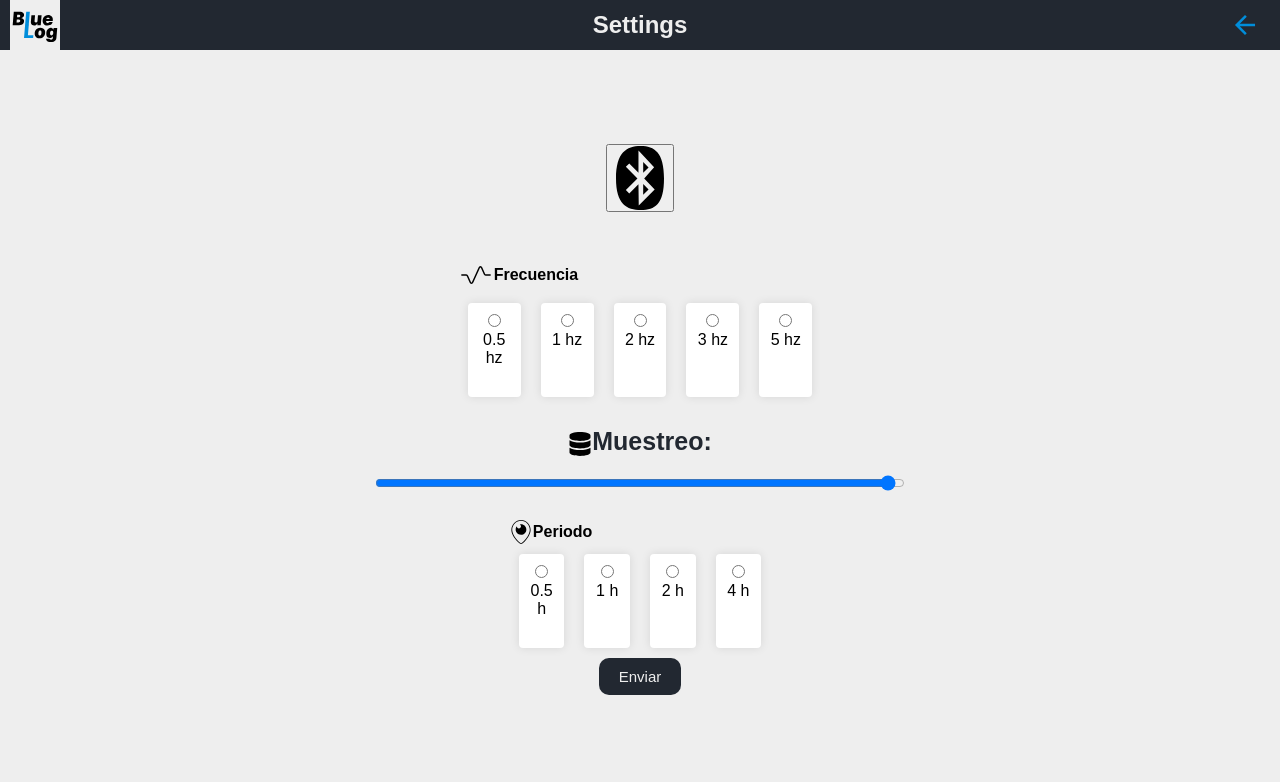
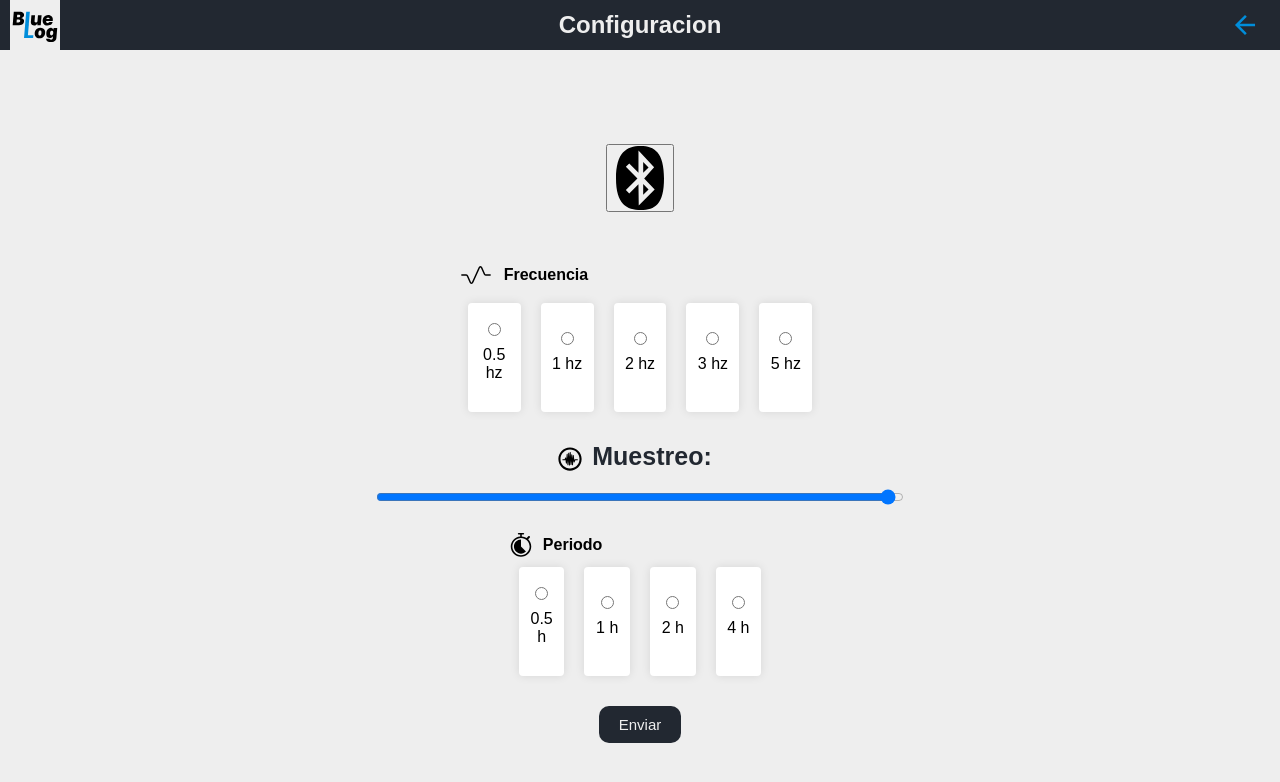
Before and after one commit to jdavidram/bluelog, a React (Create React App) app: page /#/set in a window 1280 px wide. Shown: the top 782 px of the page. Built offline with nearby package versions, Linux system fonts and the light colour scheme.

Commit message:
Espanglish

```diff
--- a/src/App/App.jsx
+++ b/src/App/App.jsx
@@ -26,12 +26,12 @@ function App() {
           <Login />
         } />
         <Route path="/projects" element={
-          <Layout title="projects">
+          <Layout title="proyectos">
             <Projects />
           </Layout>
         } />
         <Route path="/anal" element={
-          <Layout title="analysis">
+          <Layout title="analisis">
             <Analyst />
             </Layout>
         } />
@@ -51,7 +51,7 @@ function App() {
           </Layout>
         } />
         <Route path="/set" element={
-          <Layout title="settings">
+          <Layout title="configuracion">
             <Settings sensor={ sensor } setSensor={ setSensor } />
           </Layout>
         } />
--- a/src/App/Layout/Layout.jsx
+++ b/src/App/Layout/Layout.jsx
@@ -25,9 +25,9 @@ function Header({ title }) {
     const navigate = useNavigate();
 
     const reactIcons = {
-        "projects": <FaPlus id="plus" onClick={() => showForm(add, setAdd)} />,
-        "analysis": <FaChartLine />,
-        "settings": <IoMdSettings onClick={() => navigate('/set')} />
+        "proyectos": <FaPlus id="plus" onClick={() => showForm(add, setAdd)} />,
+        "analisis": <FaChartLine />,
+        "configuracion": <IoMdSettings onClick={() => navigate('/set')} />
     };
 
     const currentIcon = location.pathname === '/anal' ? reactIcons['settings'] : reactIcons[title];
--- a/src/App/Settings/Settings.jsx
+++ b/src/App/Settings/Settings.jsx
@@ -1,5 +1,7 @@
 import { FaBluetooth, FaDatabase, FaPeriscope } from "react-icons/fa";
 import { CiWavePulse1 } from "react-icons/ci";
+import { FaCreativeCommonsSampling } from "react-icons/fa";
+import { RxLapTimer } from "react-icons/rx";
 import { NavLink, useNavigate } from "react-router-dom";
 import { useState } from "react";
 import axios from 'axios';
@@ -47,9 +49,9 @@ function Settings({ sensor, setSensor }) {
     return (
         <section className="settings">
             <form onSubmit={handleSubmit}>
-                <label htmlFor="bluetooth">
+                <label htmlFor="bluetooth" id="bluetooth">
                     <button type="button">
-                        <FaBluetooth id="bluetooth" style={{ fontSize: '64px' }} />
+                        <FaBluetooth style={{ fontSize: '64px' }} />
                     </button>
                     <h4>{sensor.bluetooth}</h4>
                 </label>
@@ -83,14 +85,14 @@ function Settings({ sensor, setSensor }) {
                 </div>
                 <label htmlFor="Muestreo" id="muestra">
                     <span style={{ display: 'flex', alignItems: 'center' }}>
-                        <FaDatabase style={{ fontSize: '24px' }} />
+                        <FaCreativeCommonsSampling style={{ fontSize: '24px' }} />
                         <h4>Muestreo: { muestreo }</h4>
                     </span>
                     <input type="range" min="0" max="1" step="0.1" name="muestreo" id="muestreo" onChange={(e) => setMuestreo(e.target.value)} />
                 </label>
                 <div id="period">
                     <span style={{ display: 'flex', alignItems: 'center' }}>
-                        <FaPeriscope style={{ fontSize: '24px' }} />
+                        <RxLapTimer style={{ fontSize: '24px' }} />
                         <h4>Periodo</h4>
                     </span>
                     <ul>
--- a/src/App/Settings/Settings.scss
+++ b/src/App/Settings/Settings.scss
@@ -35,11 +35,21 @@ section.settings {
         width: 100%; /* Ajusta el ancho del formulario */
         margin-top: 30px; /* Espacio entre el formulario y los elementos superiores */
         div {
+            span h4 {
+                padding: 0 10px;
+            }
             ul {
                 list-style-type: none;
                 display: flex;
                 li {
                     margin: 10px;
+                    display: flex;
+                    flex-direction: column;
+                    align-items: center;
+                    justify-content: center;
+                    input {
+                        margin: 10px 0;
+                    }
                 }
             }
         }
@@ -52,9 +62,13 @@ section.settings {
             &#muestra {
                 margin: 20px 0;
             }
+            &#bluetooth button {
+                outline: none;
+            }
 
             h4 {
                 margin-bottom: 5px; /* Espacio entre el texto del label y el input */
+                padding: 0 10px;
                 color: $black; /* Color del texto del label */
                 font-size: 25px; /* Tamaño de fuente */
             }
@@ -62,21 +76,23 @@ section.settings {
             input {
                 width: 100%; /* Ancho completo del input */
                 padding: 8px; /* Espaciado interno del input */
-                border: 1px solid $black; /* Borde del input */
+                //border: 1px solid $black; /* Borde del input */
+                outline: none;
                 border-radius: 5px; /* Bordes redondeados */
                 font-size: 14px; /* Tamaño de fuente */
                 text-align: center; /* Centra el texto dentro del input */
                 margin-top: 5px; /* Espacio entre el label y el input */
 
                 &:focus {
-                    outline: none; /* Elimina el borde predeterminado en foco */
-                    border-color: $main; /* Color del borde en foco */
+                    //outline: none; /* Elimina el borde predeterminado en foco */
+                    //border-color: $main; /* Color del borde en foco */
                     box-shadow: 0 0 5px $main; /* Sombra en foco */
                 }
             }
         }
 
         button[type="submit"] {
+            margin: 20px 0;
             padding: 10px 20px;
             border: none;
             border-radius: 10px;
```
